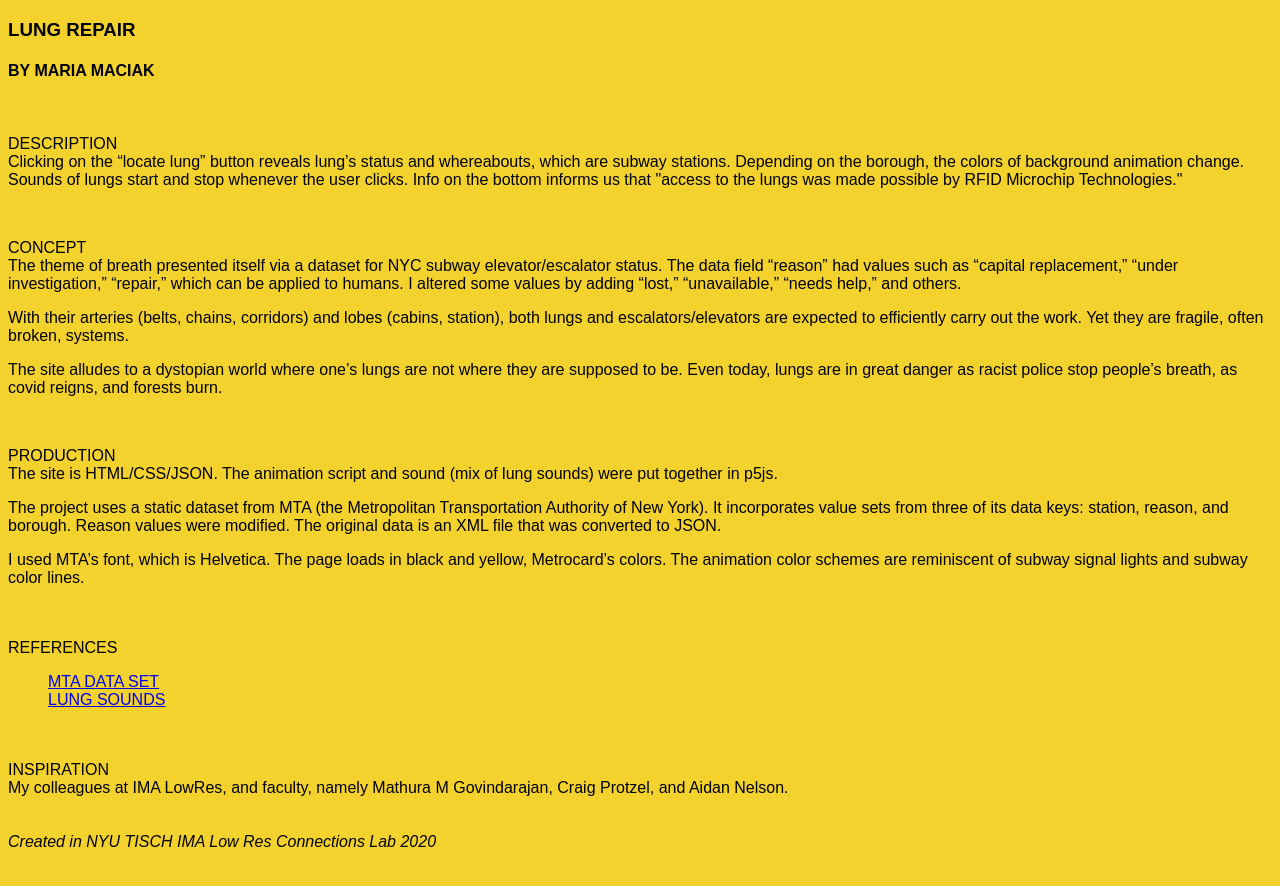
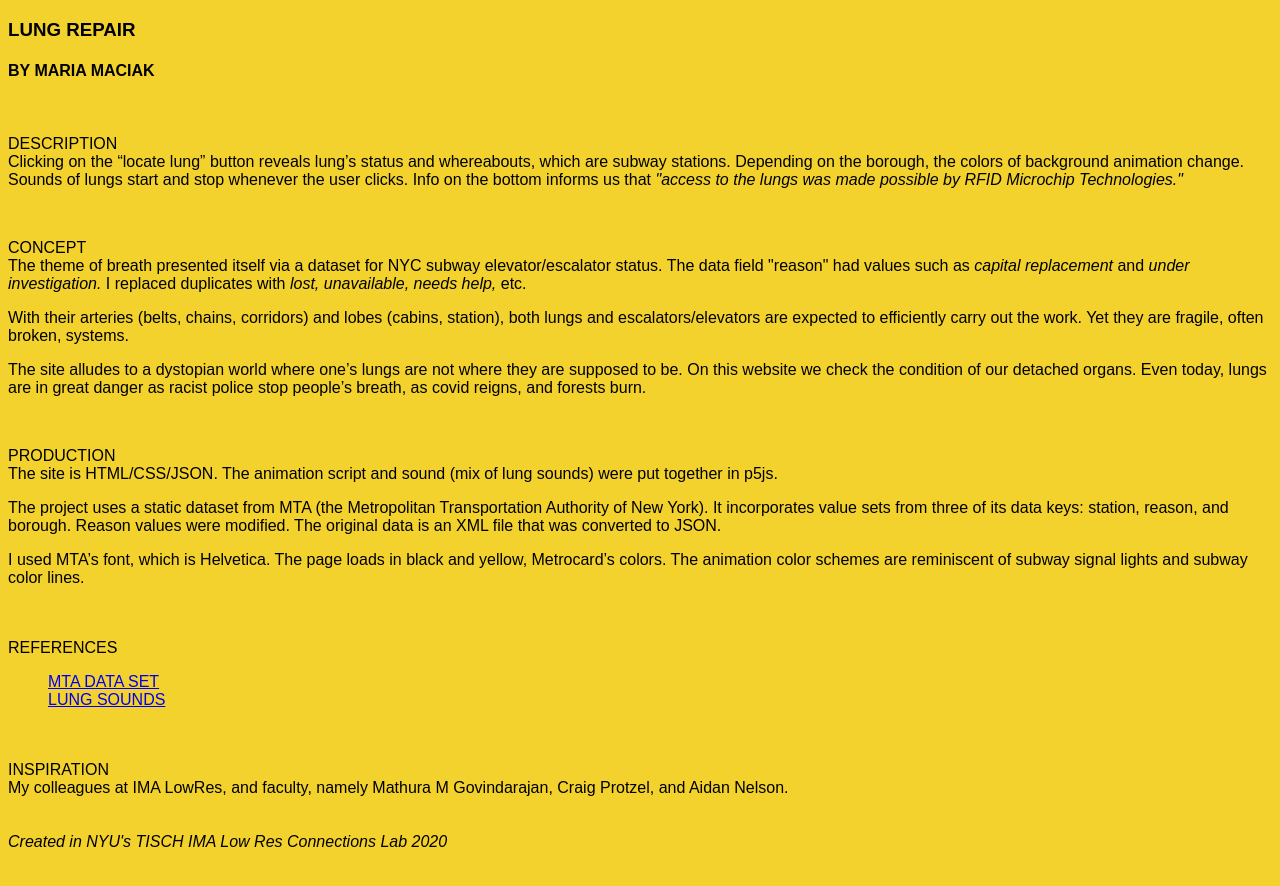
Before and after one commit to monkeyharbor/lungs, a plain HTML site: page ABOUT/index.html in a window 1280 px wide. Drawn offline with Linux system fonts and the light colour scheme.

Commit message:
add tweak about

```diff
--- a/ABOUT/index.html
+++ b/ABOUT/index.html
@@ -14,17 +14,17 @@
 
 <br>
 <p>DESCRIPTION <br>
-    Clicking on the “locate lung” button reveals lung’s status and whereabouts, which are subway stations. Depending on the borough, the colors of background animation change. Sounds of lungs start and stop whenever the user clicks. Info on the bottom informs us that "access to the lungs was made possible by RFID Microchip Technologies."
+    Clicking on the “locate lung” button reveals lung’s status and whereabouts, which are subway stations. Depending on the borough, the colors of background animation change. Sounds of lungs start and stop whenever the user clicks. Info on the bottom informs us that <em>"access to the lungs was made possible by RFID Microchip Technologies."</em>
 </p>
 <br>
 <p>CONCEPT<br>
-    The theme of breath presented itself via a dataset for NYC subway elevator/escalator status. The data field “reason” had values such as “capital replacement,” “under investigation,” “repair,” which can be applied to humans. I altered some values by adding “lost,” “unavailable,” “needs help,” and others.
+    The theme of breath presented itself via a dataset for NYC subway elevator/escalator status. The data field "reason" had values such as <em>capital replacement</em> and <em> under investigation.</em> I replaced duplicates with <em>lost, unavailable, needs help, </em>etc.
 </p>
 <p>
     With their arteries (belts, chains, corridors) and lobes (cabins, station), both lungs and escalators/elevators are expected to efficiently carry out the work. Yet they are fragile, often broken, systems.
 </p>
 <p>
-    The site alludes to a dystopian world where one’s lungs are not where they are supposed to be. Even today, lungs are in great danger as racist police stop people’s breath, as covid reigns, and forests burn.
+    The site alludes to a dystopian world where one’s lungs are not where they are supposed to be. On this website we check the condition of our detached organs. Even today, lungs are in great danger as racist police stop people’s breath, as covid reigns, and forests burn.
 </p>
 <br>
 <p>PRODUCTION<br>
@@ -49,7 +49,7 @@ INSPIRATION <br>
 My colleagues at IMA LowRes, and faculty, namely Mathura M Govindarajan, Craig Protzel, and Aidan Nelson.
 <br>
 <br><br>
-<em>Created in NYU TISCH IMA Low Res Connections Lab 2020</em><br><br><br>
+<em>Created in NYU's TISCH IMA Low Res Connections Lab 2020</em><br><br><br>
 
 </body>
 </html>
```
